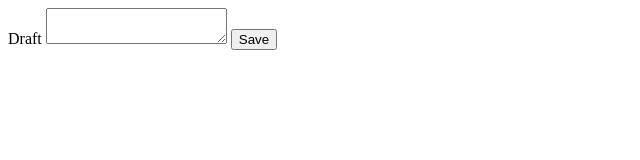
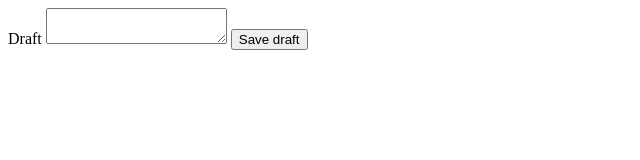
Before and after one commit to rafascezar/disposable, a plain HTML site: page index.html in a window 1280 px wide. Shown: the full height of the page, 0-640 px from the left. Drawn offline with Linux system fonts and the light colour scheme.

Commit message:
Rename Save button to Save draft

```diff
--- a/index.html
+++ b/index.html
@@ -9,7 +9,7 @@
   <main>
     <label for="draft">Draft</label>
     <textarea id="draft"></textarea>
-    <button type="button" id="save">Save</button>
+    <button type="button" id="save">Save draft</button>
     <output id="status" aria-live="polite"></output>
   </main>
   <script>
```
